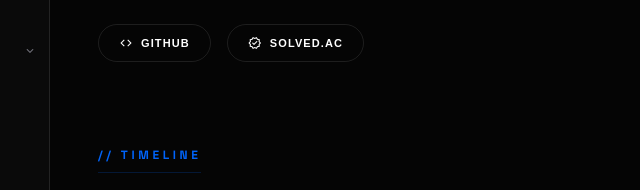
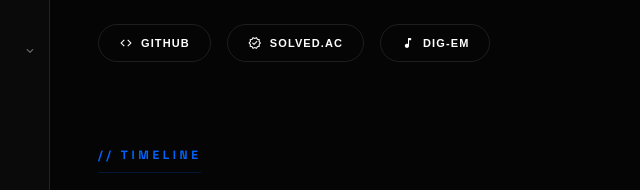
Before and after one commit to prgmd/prgmd_blog, a website: page index.html in a window 1280 px wide. Shown: the part 240-430 px from the top of the page, 210-850 px from the left. Drawn offline with nearby package versions, Linux system fonts and the light colour scheme; a web font is replaced by a local one.

Commit message:
[FEAT] digem 사이트 추가

```diff
--- a/index.html
+++ b/index.html
@@ -321,9 +321,10 @@
                             <div class="px-2 py-0.5 bg-green-500/10 text-[9px] text-green-400 font-mono border border-green-500/20 rounded">Active</div>
                         </div>
                         <p class="text-zinc-400 max-w-2xl text-lg italic mb-8"><span class="typing-container">클라우드 인프라와 데이터 엔지니어링을 공부하는 장준환입니다.</span></p>
-                        <div class="flex gap-4">
+                        <div class="flex flex-wrap gap-4">
                             <a href="https://github.com/prgmd" target="_blank" class="social-badge"><span class="material-symbols-outlined text-sm">code</span> GitHub</a>
                             <a href="https://solved.ac/profile/trackcamp" target="_blank" class="social-badge"><span class="material-symbols-outlined text-sm">verified</span> Solved.ac</a>
+                            <a href="https://dig-em.com" target="_blank" class="social-badge"><span class="material-symbols-outlined text-sm">music_note</span> Dig-em</a>
                         </div>
                     </section>
                     <section>
```
